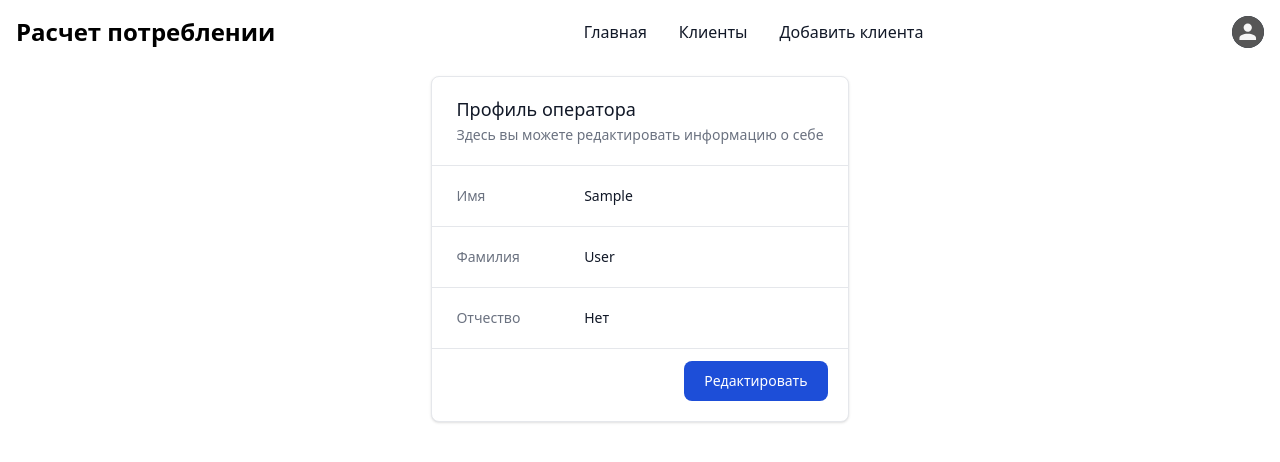
After one commit to jacksylyk/energyCalc, a Django app: page /users/me/ in a window 1280 px wide. The commit adds this page. Shown: the top 462 px of the page. Run offline with Django 5.2, Linux system fonts and the light colour scheme; the visitor is signed in with stand-in values (Sample User, id 1); some libraries are stand-ins or nearby versions.

Commit message:
Profile Edit pages

```diff
--- a/templates/base.html
+++ b/templates/base.html
@@ -16,6 +16,9 @@
     <script src="https://cdnjs.cloudflare.com/ajax/libs/flowbite/2.3.0/datepicker.min.js"></script>
     <link href="https://cdnjs.cloudflare.com/ajax/libs/flowbite/2.3.0/flowbite.min.css" rel="stylesheet"/>
 </head>
+<style>
+
+</style>
 <body>
 <nav class="bg-white border-gray-200 dark:bg-gray-900">
     <div class="max-w-screen-xl flex flex-wrap items-center justify-between mx-auto p-4">
@@ -39,8 +42,8 @@
                 </div>
                 <ul class="py-2" aria-labelledby="user-menu-button">
                     <li>
-                        <a href="#"
-                           class="block px-4 py-2 text-sm text-gray-700 hover:bg-gray-100 dark:hover:bg-gray-600 dark:text-gray-200 dark:hover:text-white">Settings</a>
+                        <a href="{% url 'users:me' %}"
+                           class="block px-4 py-2 text-sm text-gray-700 hover:bg-gray-100 dark:hover:bg-gray-600 dark:text-gray-200 dark:hover:text-white">Профиль</a>
                     </li>
                     <li>
                         <form method="post" action="{% url 'users:logout' %}"
@@ -88,7 +91,7 @@
     </div>
 </nav>
 
-<div class="w-full flex  flex-col justify-center items-center p-3">
+<div class="mx-autocontainer flex flex-col justify-center items-center p-3">
     {% block content %}
     {% endblock %}
 </div>
--- a/templates/calculator/clients.html
+++ b/templates/calculator/clients.html
@@ -1,6 +1,7 @@
 {% extends 'base.html' %}
 {% block content %}
-    <div class="relative overflow-x-auto flex flex-col justify-center gap-5 my-3 p-4">
+    <div class="flex flex-col justify-center gap-5 my-3 p-4">
+        <div class="flex justify-between items-center">
             <div class="text-2xl font-semibold">Client List</div>
             <div class="flex flex-column sm:flex-row flex-wrap space-y-4 sm:space-y-0 items-center justify-end pb-4">
                 <form id="search-form" action="{% url 'clients' %}" method="get">
@@ -21,6 +22,7 @@
                     </div>
                 </form>
 
+            </div>
         </div>
         <table class="w-full text-sm text-left rtl:text-right text-gray-500 ">
             <thead class="text-xs text-gray-700 uppercase bg-gray-50 ">
--- a/templates/calculator/create_client.html
+++ b/templates/calculator/create_client.html
@@ -1,6 +1,6 @@
 {% extends 'base.html' %}
 {% block content %}
-    <div class="flex gap-3 flex-col w-1/3">
+    <div class="flex gap-3 flex-col w-1/4  mx-auto p-4 pt-6 md:p-6 lg:p-12 bg-white rounded shadow-md">
         <div class="text-3xl font-semibold">Добавить клиента</div>
         <form method="post">
             {% csrf_token %}
@@ -38,7 +38,7 @@
                     </svg>
                 </div>
 
-                <input datepicker datepicker-format="mm.dd.yyyy" type="text" id="id_contract_date" name="contract_date"
+                <input datepicker datepicker-format="mm.dd.yyyy" type="text" id="id_contract_date" name="contract_date" autocomplete="off"
                        required
                        class="bg-gray-50 border border-gray-300 text-gray-900 text-sm rounded-lg focus:ring-blue-500 focus:border-blue-500 block w-full ps-10 p-2.5  dark:bg-gray-700 dark:border-gray-600 dark:placeholder-gray-400 dark:text-white dark:focus:ring-blue-500 dark:focus:border-blue-500"
                        placeholder="Выберите дату">
--- a/templates/calculator/create_invoice.html
+++ b/templates/calculator/create_invoice.html
@@ -1,7 +1,7 @@
 {% extends 'base.html' %}
 {% load custom_filters %}
 {% block content %}
-    <div class="text-3xl font-semibold my-6">Создать счет {{ form.initial.client }}</div>
+    <div class="text-3xl font-semibold my-6">Создать счет</div>
     <form method="post" action="{% url 'create_invoice' %}">
         {% csrf_token %}
         <div class="mb-6">
--- a/templates/calculator/invoice_detail.html
+++ b/templates/calculator/invoice_detail.html
@@ -1,8 +1,7 @@
 {% extends 'base.html' %}
 {% load humanize %}
-
 {% block content %}
-  <div class="max-w-md mx-auto p-4 pt-6 md:p-6 lg:p-12 bg-white rounded shadow-md">
+  <div class="max-w mx-auto p-4 pt-6 md:p-6 lg:p-12 bg-white rounded shadow-md">
     <h1 class="text-3xl font-bold mb-4">Результаты счета</h1>
     <div class="flex flex-col flex-wrap -mx-3 mb-6">
       <div class="w-full md:w-1/2 xl:w-1/2 p-3">
--- /dev/null
+++ b/templates/registration/profile.html
@@ -0,0 +1,56 @@
+{% extends 'base.html' %}
+{% block content %}
+<div class="bg-white overflow-hidden shadow rounded-lg border">
+    <div class="px-4 py-5 sm:px-6">
+        <h3 class="text-lg leading-6 font-medium text-gray-900">
+            Профиль оператора
+        </h3>
+        <p class="mt-1 max-w-2xl text-sm text-gray-500">
+            Здесь вы можете редактировать информацию о себе
+        </p>
+    </div>
+    <div class="border-t border-gray-200 px-4 py-5 sm:p-0">
+        <dl class="sm:divide-y sm:divide-gray-200">
+            <div class="py-3 sm:py-5 sm:grid sm:grid-cols-3 sm:gap-4 sm:px-6">
+                <dt class="text-sm font-medium text-gray-500">
+                    Имя
+                </dt>
+                <dd class="mt-1 text-sm text-gray-900 sm:mt-0 sm:col-span-2">
+                    {% if user.first_name %}
+                    	{{ user.first_name }}
+                    {% else %}
+                        Нет
+                    {% endif %}
+                </dd>
+            </div>
+            <div class="py-3 sm:py-5 sm:grid sm:grid-cols-3 sm:gap-4 sm:px-6">
+                <dt class="text-sm font-medium text-gray-500">
+                    Фамилия
+                </dt>
+                <dd class="mt-1 text-sm text-gray-900 sm:mt-0 sm:col-span-2">
+                    {% if user.last_name %}
+                    	{{ user.last_name }}
+                    {% else %}
+                        Нет
+                    {% endif %}
+                </dd>
+            </div>
+            <div class="py-3 sm:py-5 sm:grid sm:grid-cols-3 sm:gap-4 sm:px-6">
+                <dt class="text-sm font-medium text-gray-500">
+                    Отчество
+                </dt>
+                <dd class="mt-1 text-sm text-gray-900 sm:mt-0 sm:col-span-2">
+                    {% if user.second_name %}
+                    	{{ user.second_name }}
+                    {% else %}
+                        Нет
+                    {% endif %}
+                </dd>
+            </div>
+            <div class="p-3 flex justify-end">
+                <button onclick="location.href='{% url 'users:edit' %}'" type="button" class="text-white bg-blue-700 hover:bg-blue-800 focus:ring-4 focus:ring-blue-300 font-medium rounded-lg text-sm px-5 py-2.5 me-2 mb-2 dark:bg-blue-600 dark:hover:bg-blue-700 focus:outline-none dark:focus:ring-blue-800">Редактировать</button>
+            </div>
+        </dl>
+    </div>
+</div>
+{% endblock content %}
--- a/users/urls.py
+++ b/users/urls.py
@@ -5,4 +5,7 @@ app_name = 'users'
 
 urlpatterns = [
     path('', include('django.contrib.auth.urls')),
+    path('me/', views.ProfileView.as_view(), name='me'),
+    path('me/edit/', views.ProfileEditView.as_view(), name='edit'),
+
 ]
--- a/users/views.py
+++ b/users/views.py
@@ -1,3 +1,23 @@
+from django.contrib.auth.mixins import LoginRequiredMixin
 from django.shortcuts import render
+from django.urls import reverse_lazy
+from django.views.generic import TemplateView, UpdateView
 
-# Create your views here.
+
+class ProfileView(LoginRequiredMixin, TemplateView):
+    template_name = 'registration/profile.html'
+
+    def get_context_data(self, **kwargs):
+        context = super().get_context_data(**kwargs)
+        context['user'] = self.request.user
+        # Add other profile data as needed
+        return context
+
+
+class ProfileEditView(LoginRequiredMixin, UpdateView):
+    template_name = 'registration/edit.html'
+    fields = "first_name", "last_name", "second_name"
+    success_url = reverse_lazy('users:me')  # Redirects to profile page after successful update
+
+    def get_object(self, queryset=None):
+        return self.request.user
```
Also changed, not shown: calculator/models.py (+6 -11 lines), calculator/resources.py (+11 -5 lines), calculator/views.py (+7 -7 lines), templates/calculator/client_detail.html (+14 -2 lines), templates/calculator/home.html (+3 -4 lines), templates/registration/edit.html (added, +54 -0 lines). Lines whose indentation alone changed are shown as unchanged.
